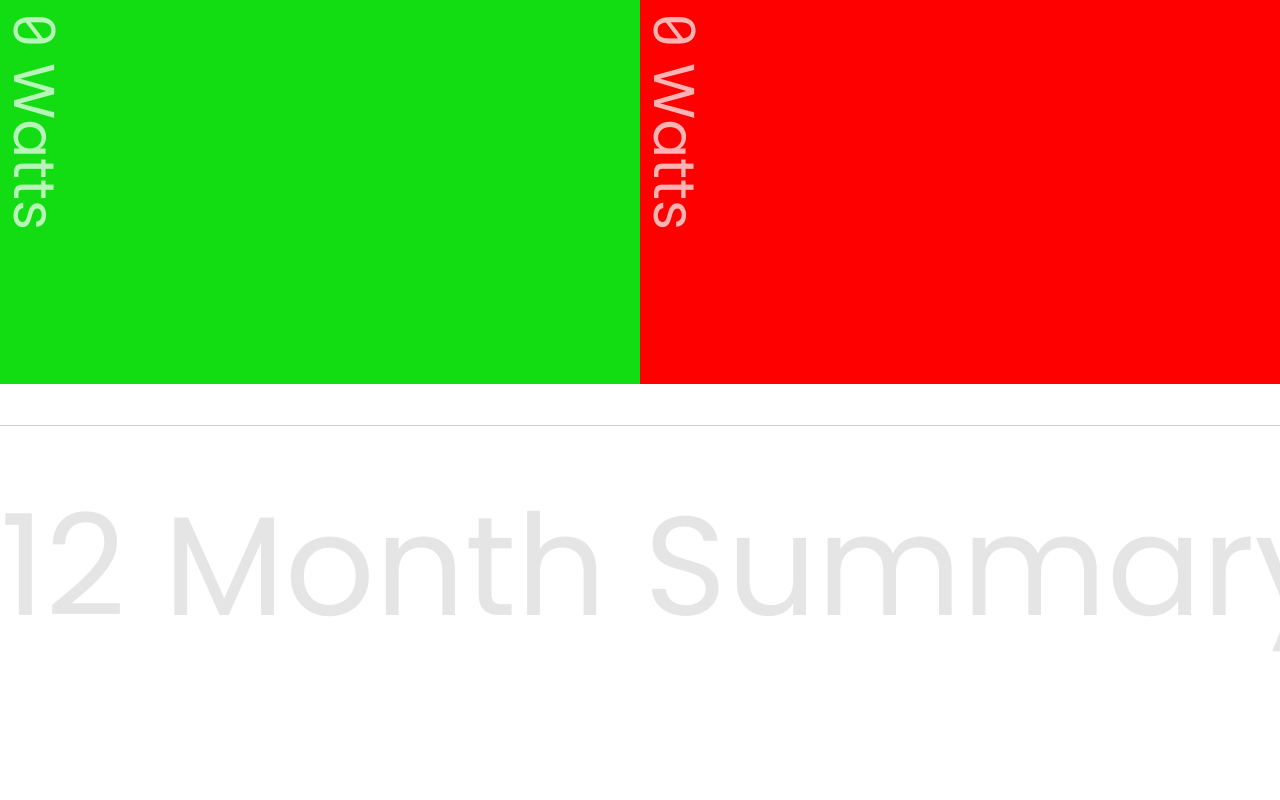
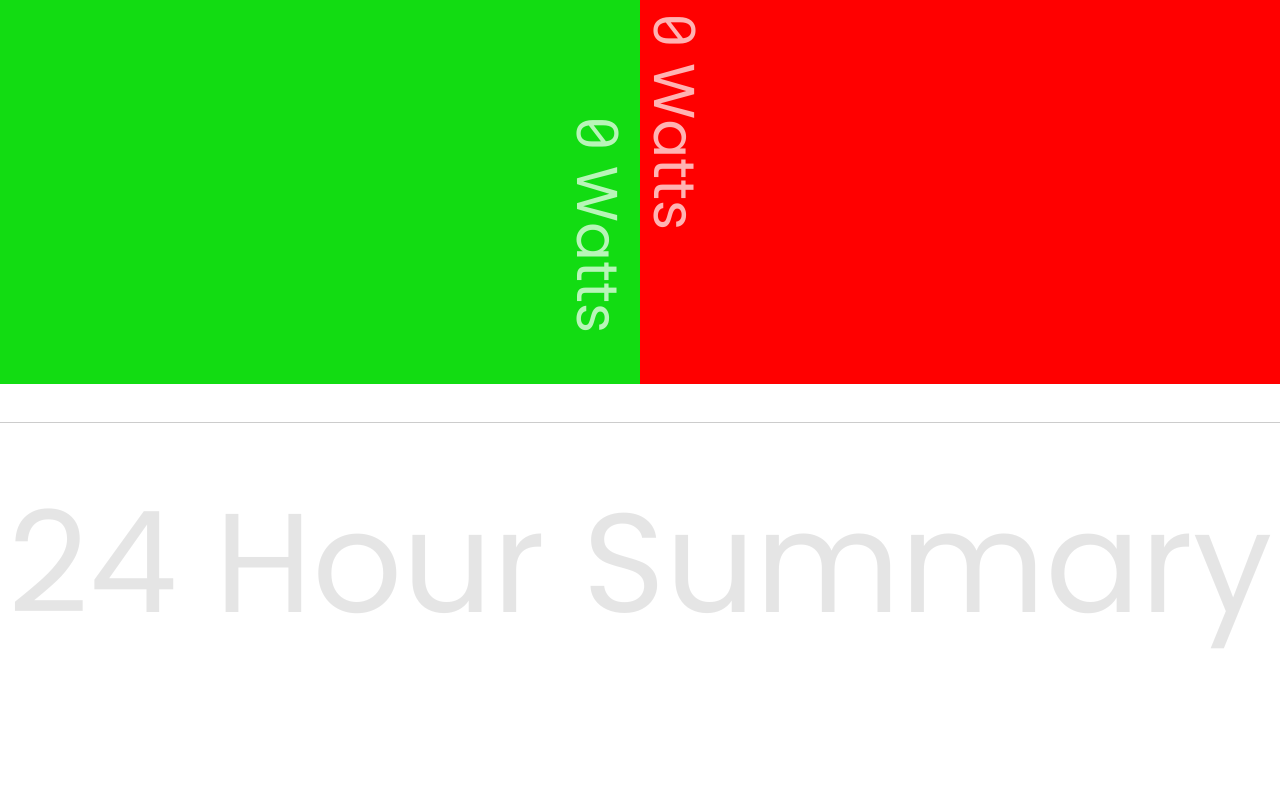
Before and after one commit to zcrumbo/react-solar, a React app: page / in a window 1280 px wide. Shown: the top 800 px of the page. Built offline with nearby package versions, Linux system fonts and the light colour scheme; no server answers.

Commit message:
instant display styles and init values

```diff
--- a/app/components/InstantDisplay/_InstantDisplay.scss
+++ b/app/components/InstantDisplay/_InstantDisplay.scss
@@ -9,11 +9,11 @@
       transition: all 1s;
       display:inline-block;
       height:30vw;
+      position:relative;
       p {
         transform: rotate(90deg);
         transform-origin: left top;
         font-size:4.5vw;
-        float:left;
         margin:1vw 0 0 5vw;
         color: rgba(255,255,255,.7);
         span{
@@ -23,6 +23,12 @@
     }
     .made{
       background-color:#12dc12;
+      text-align: right;
+      p{
+        transform: rotate(90deg) translate(25vw, 1vw);
+        transform-origin: right top;
+
+        }
     }
     .used{
       background-color:red;
--- a/app/components/Summaries/Summaries.js
+++ b/app/components/Summaries/Summaries.js
@@ -20,7 +20,7 @@ class Summaries extends Component{
       lastYear: moment().subtract(1, 'year').unix(),
       now: moment().unix(),
       solarData:{},
-      label: '12 Month'
+      label: '24 Hour'
     };
   }
 
@@ -28,14 +28,11 @@ class Summaries extends Component{
     this.updateState();
   }
   updateState(start, end, intv, skip, label){
-    //debugger;
     if (skip === undefined) skip=9;
     if(!label) label='24 Hour';
-    ///debugger
     fetchData(start || moment().subtract(1, 'day').unix(), end || this.state.now, intv || 'm', skip)
     .then( res => {
       this.setState({solarData: res, label});
-      //console.log(this.state.solarData)
     });
   }
   render(){
@@ -60,8 +57,8 @@ class Summaries extends Component{
             past 24 hours
           </button>
         </div>
+        <SummaryChart data = {this.state.solarData} label={this.state.label}/>
         <UsageChart data={this.state.solarData} label={this.state.label} />
-        <SummaryChart data = {this.state.solarData} label={this.state.label}/>
       </section>
     );
   }
```
